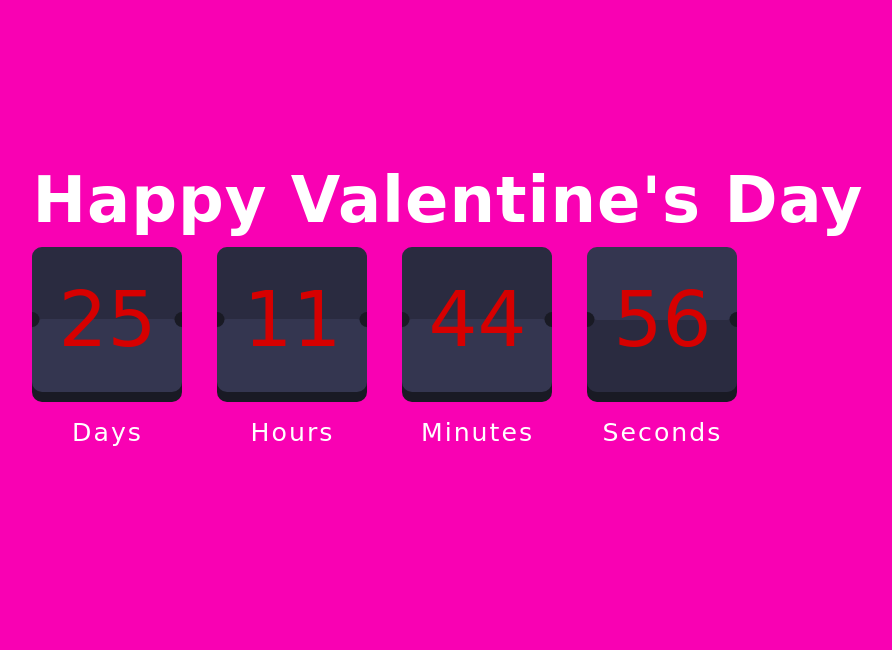
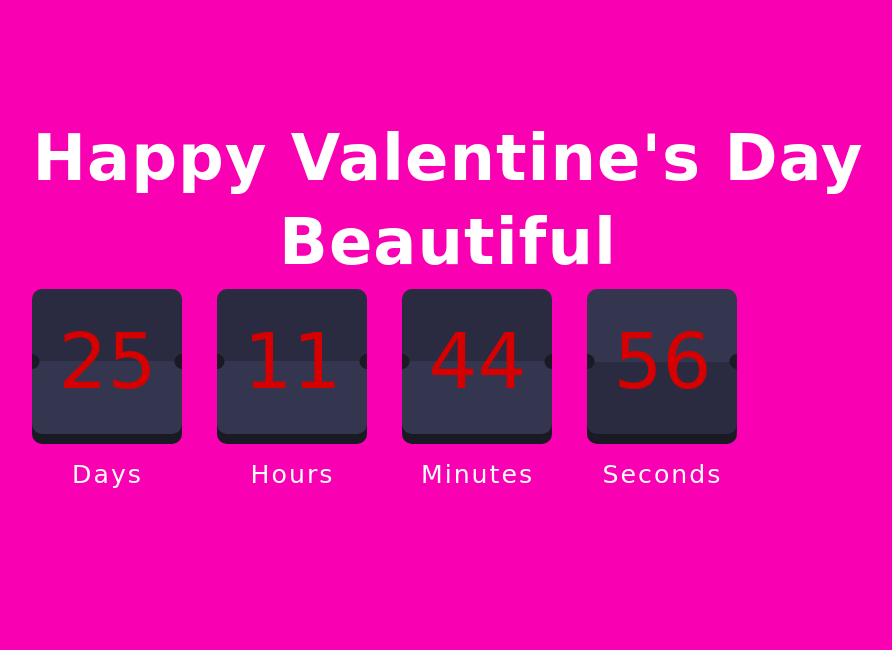
Before and after one commit to CoachLDEW3/WEB--VALENTINES-DAY-1.0--2025--, a plain HTML site: page index.html in a window 1280 px wide. Shown: the whole page, without its empty margins (192-1084 px from the left). Drawn offline with Linux system fonts and the light colour scheme; a web font is replaced by a local one.

Commit message:
Update index.html

```diff
--- a/index.html
+++ b/index.html
@@ -23,6 +23,7 @@
 		<div class="contentBox">
 			<main>
 				<h1>Happy Valentine's Day</h1>
+				<h1>Beautiful</h1>
 				<div class="countdown">
 					<div class="days">
 						<span class="count" id="dd">08</span>
```
